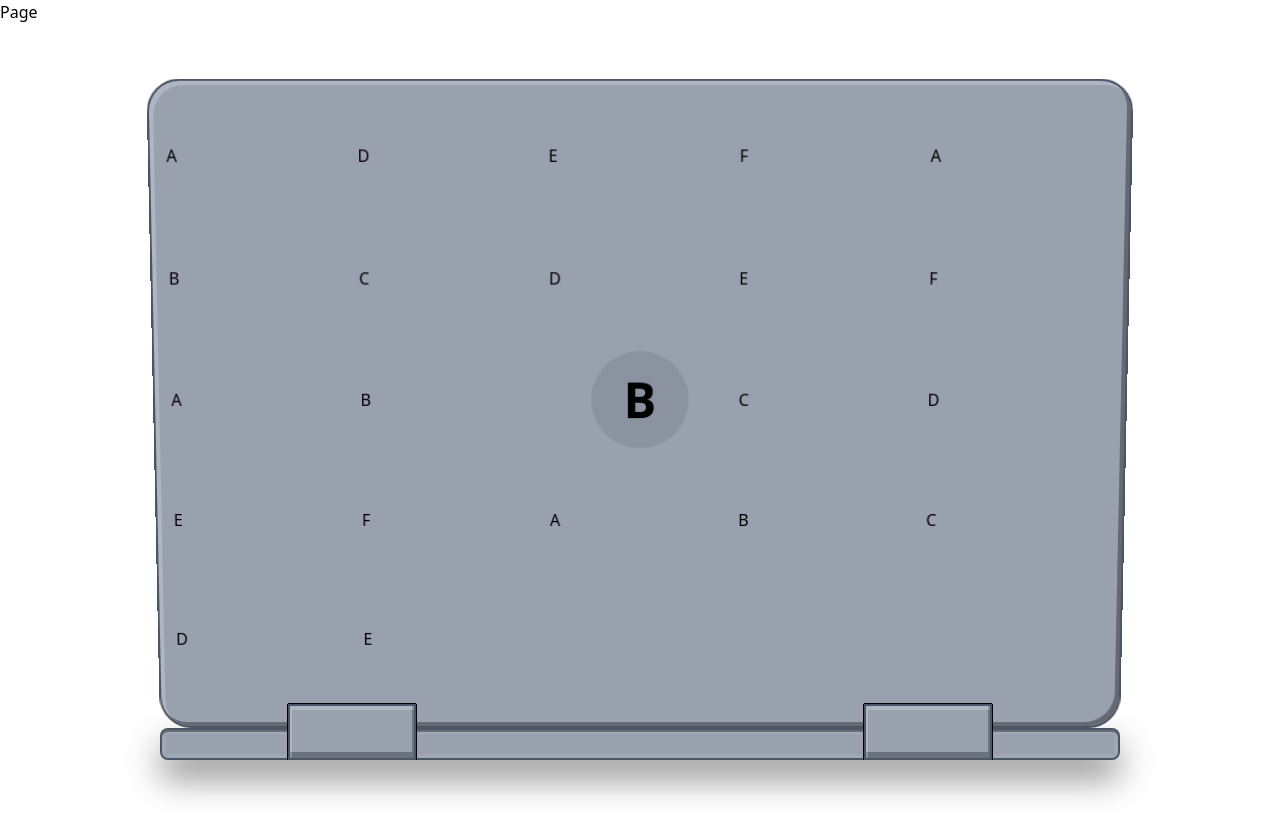
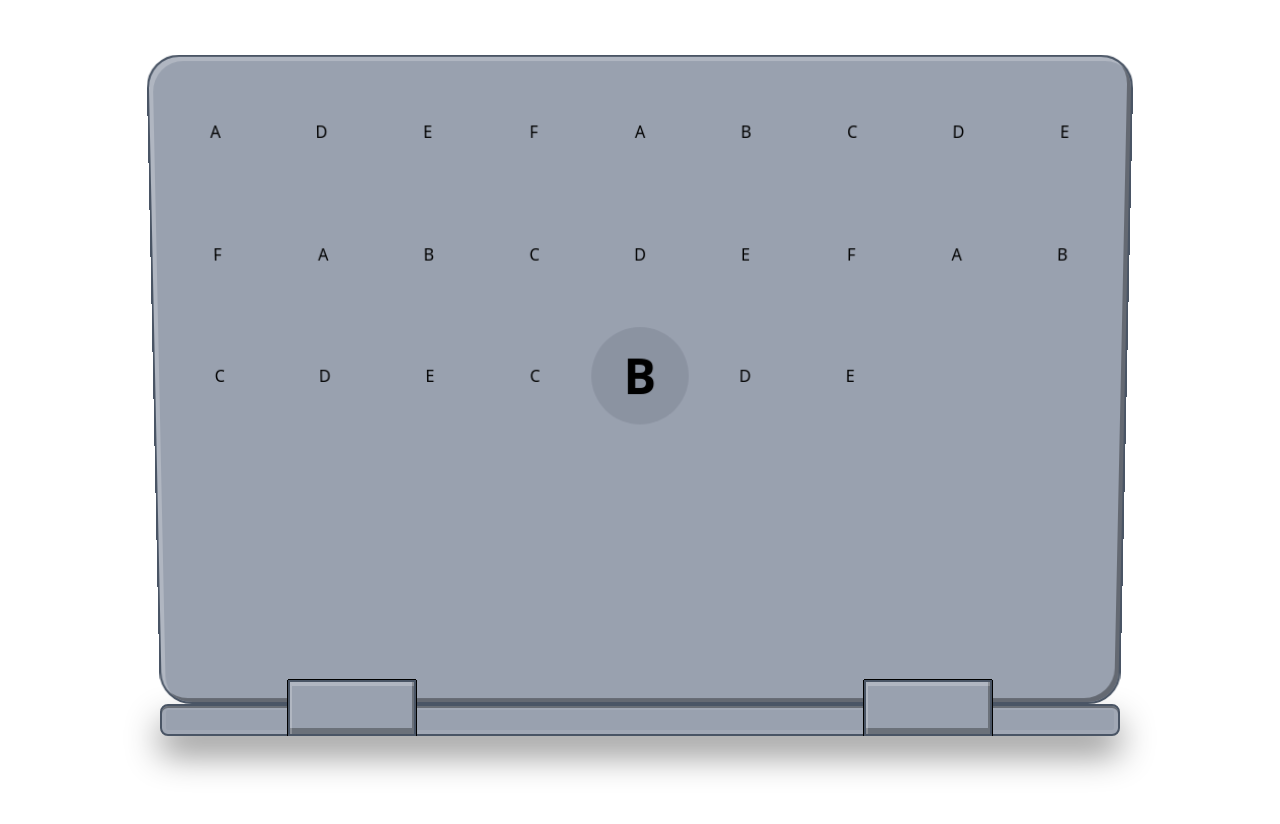
Before and after one commit to ageofabenius/ben-personal-site, a SvelteKit app: page / in a window 1280 px wide. After the commit the page ends 800 px from the top, so only its background shows below. Built offline with nearby package versions, Linux system fonts and the light colour scheme.

Commit message:
Use svelte snippet for stickers

```diff
--- a/src/routes/+page.svelte
+++ b/src/routes/+page.svelte
@@ -1,4 +1,21 @@
-Page
+<script lang="ts"></script>
+
+{#snippet sticker(label, col_start, row_start, col_span = 1, row_span = 1)}
+<div class="
+  col-start-{col_start} row-start-{row_start} col-span-{col_span} row-span-{row_span}
+">
+<div class="
+  text-center
+  hover:bg-blue-200
+  hover:cursor-pointer
+">
+    {label}
+</div>
+</div>
+{/snippet}
+
+
+<!-- Page -->
 <div class="flex items-center justify-center w-full h-dvh">
 
     <!-- Laptop -->
@@ -20,10 +37,10 @@ Page
         ">
 
         <!-- Screen contents -->
-        <div class="size-full grid grid-cols-5 grid-rows-5 gap-2 items-center">
+        <div class="size-full grid grid-cols-9 grid-rows-5 gap-2 items-center">
             <!-- Logo -->
             <!-- Position in center of screen -->
-            <div class="col-start-3 row-start-3 flex items-center justify-center">
+            <div class="col-start-5 row-start-3 flex items-center justify-center">
                 <!-- Style the logo div -->
                 <div class="
                   size-24
@@ -34,27 +51,31 @@ Page
                     <div class="text-center font-bold text-5xl">B</div>
                 </div>
             </div>
-            <div>A</div>
-            <div>D</div>
-            <div>E</div>
-            <div>F</div>
-            <div>A</div>
-            <div>B</div>
-            <div>C</div>
-            <div>D</div>
-            <div>E</div>
-            <div>F</div>
-            <div>A</div>
-            <div>B</div>
-            <div>C</div>
-            <div>D</div>
-            <div>E</div>
-            <div>F</div>
-            <div>A</div>
-            <div>B</div>
-            <div>C</div>
-            <div>D</div>
-            <div>E</div>
+
+            {@render sticker("A")}
+            {@render sticker("D")}
+            {@render sticker("E")}
+            {@render sticker("F")}
+            {@render sticker("A")}
+            {@render sticker("B")}
+            {@render sticker("C")}
+            {@render sticker("D")}
+            {@render sticker("E")}
+            {@render sticker("F")}
+            {@render sticker("A")}
+            {@render sticker("B")}
+            {@render sticker("C")}
+            {@render sticker("D")}
+            {@render sticker("E")}
+            {@render sticker("F")}
+            {@render sticker("A")}
+            {@render sticker("B")}
+            {@render sticker("C")}
+            {@render sticker("D")}
+            {@render sticker("E")}
+            {@render sticker("C")}
+            {@render sticker("D")}
+            {@render sticker("E")}
 
         </div>
 
```
